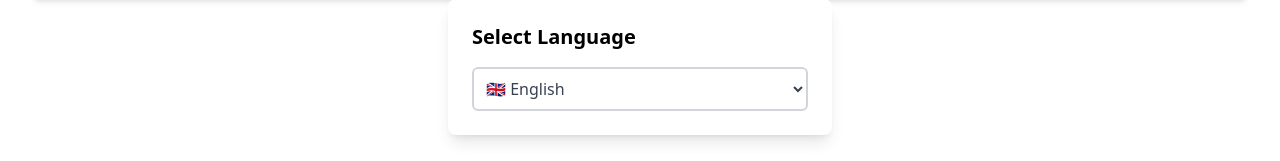
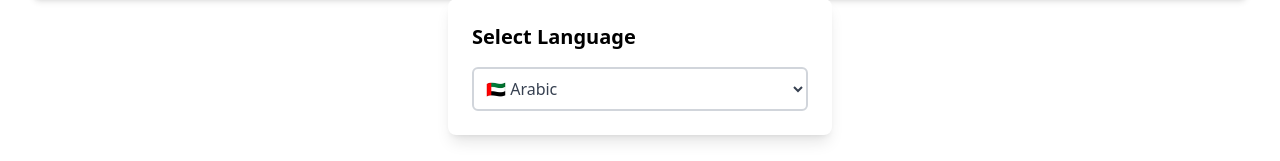
Before and after one commit to amcamargoc/driving-in-germany, a Next.js app in the folder client/: page / in a window 1280 px wide. Shown: the part 219-380 px from the top of the page. Built offline with nearby package versions, Linux system fonts and the light colour scheme.

Commit message:
use query paramas for language

```diff
--- a/client/src/app/components/LanguageSwitcher.tsx
+++ b/client/src/app/components/LanguageSwitcher.tsx
@@ -1,13 +1,20 @@
+"use client"
 
 import { LanguageCode, ILanguagesUI } from '../interfaces/ILanguages';
 
-const LanguageSwitcher = ({ language, setLanguage }: { language: LanguageCode; setLanguage: (lang: any) => void }) => {
+const LanguageSwitcher = ( language: any | LanguageCode ) => {
+  console.log(language)
   return (
     <div className="p-6 max-w-sm mx-auto bg-white rounded-lg shadow-lg">
       <h2 className="text-xl font-semibold mb-4">Select Language</h2>
       <select
-        value={language}
-        onChange={(e) => setLanguage(e.target.value)}
+        value={language || LanguageCode.EN}
+        defaultValue={LanguageCode.EN}
+        // onChange={(e) => setLanguage(e.target.value)}
+        onChange={(e) => {
+          const selected = e.target.value;
+          window.location.href = `?lang=${selected}`; // Reload with the new language as a query param
+        }}
         className="w-full p-2 border-2 border-gray-300 rounded-md bg-white text-gray-700 focus:ring-2 focus:ring-blue-500 focus:outline-none"
       >
         {Object.values(LanguageCode).map((lang) => (
```
